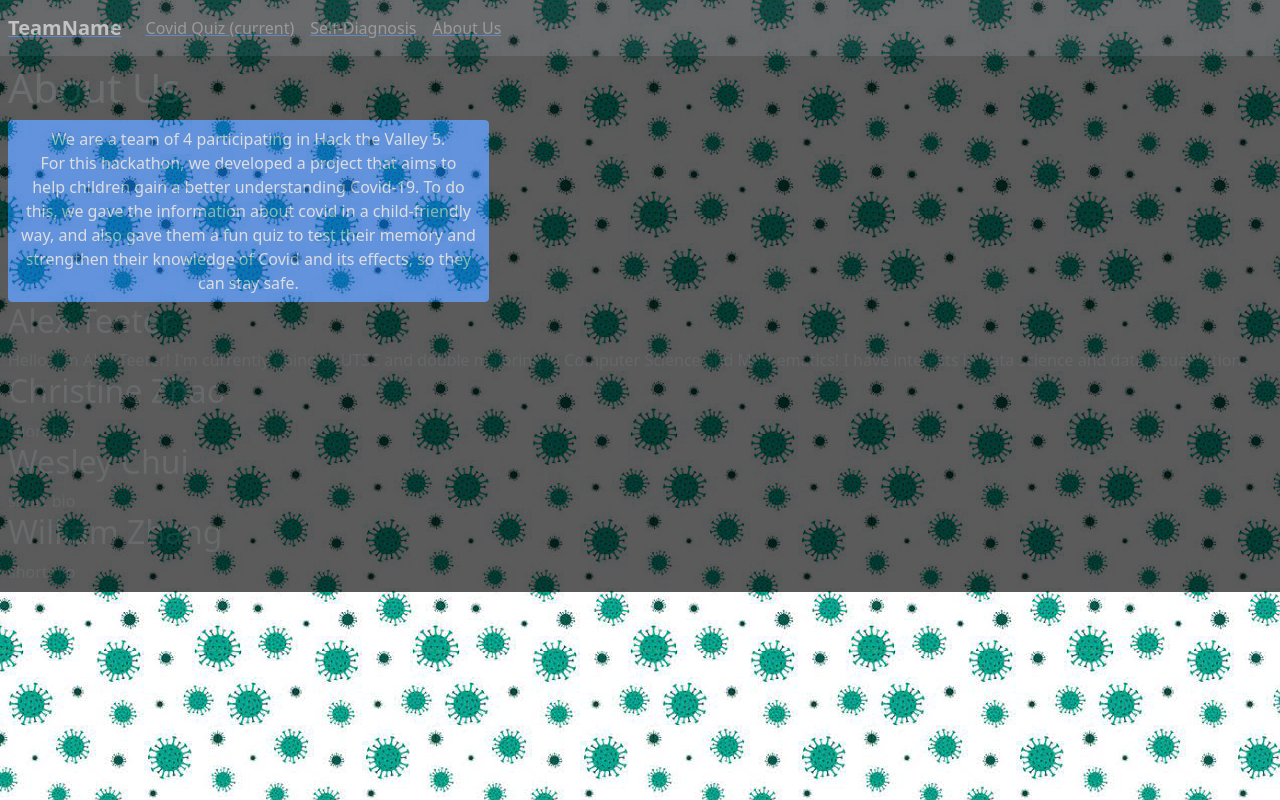
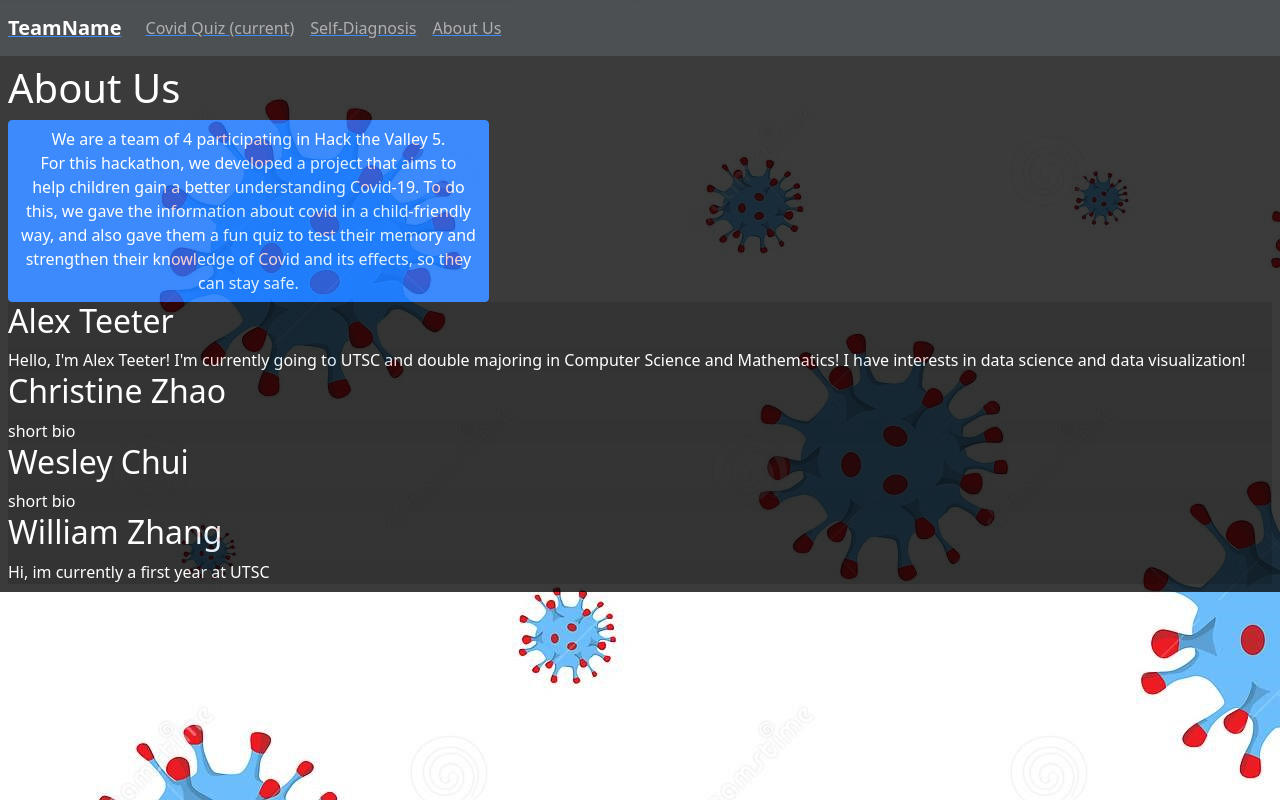
Before and after one commit to kayn0111034/htv-2021, a React (Create React App) app: page /aboutus in a window 1280 px wide. Built offline with nearby package versions, Linux system fonts and the light colour scheme.

Commit message:
New BG
Still need to fix div colour

```diff
--- a/src/components/AboutUs.jsx
+++ b/src/components/AboutUs.jsx
@@ -29,7 +29,7 @@ const AboutUs = () => {
                </div>
             <div>
                <h2>William Zhang</h2>
-               <div>short bio</div>
+               <div>Hi, im currently a first year at UTSC</div>
             </div>
 
         </div>
--- a/src/index.css
+++ b/src/index.css
@@ -1,5 +1,5 @@
 body {
-  background-image: url("download.png");
+  background-image: url("pictures/covidpic.jpg");
   background-color: aquamarine;
   opacity: 0.8;
   margin: 0;
@@ -11,9 +11,9 @@ body {
 }
 
 div{
-  background-color: black;
+  background-color: rgba(0, 0, 0, 0.8);
+  color: rgb(255, 255, 255);
 
-  opacity: 0.8;
 }
 
 code {
```
Also changed, not shown: src/download.png (deleted).
